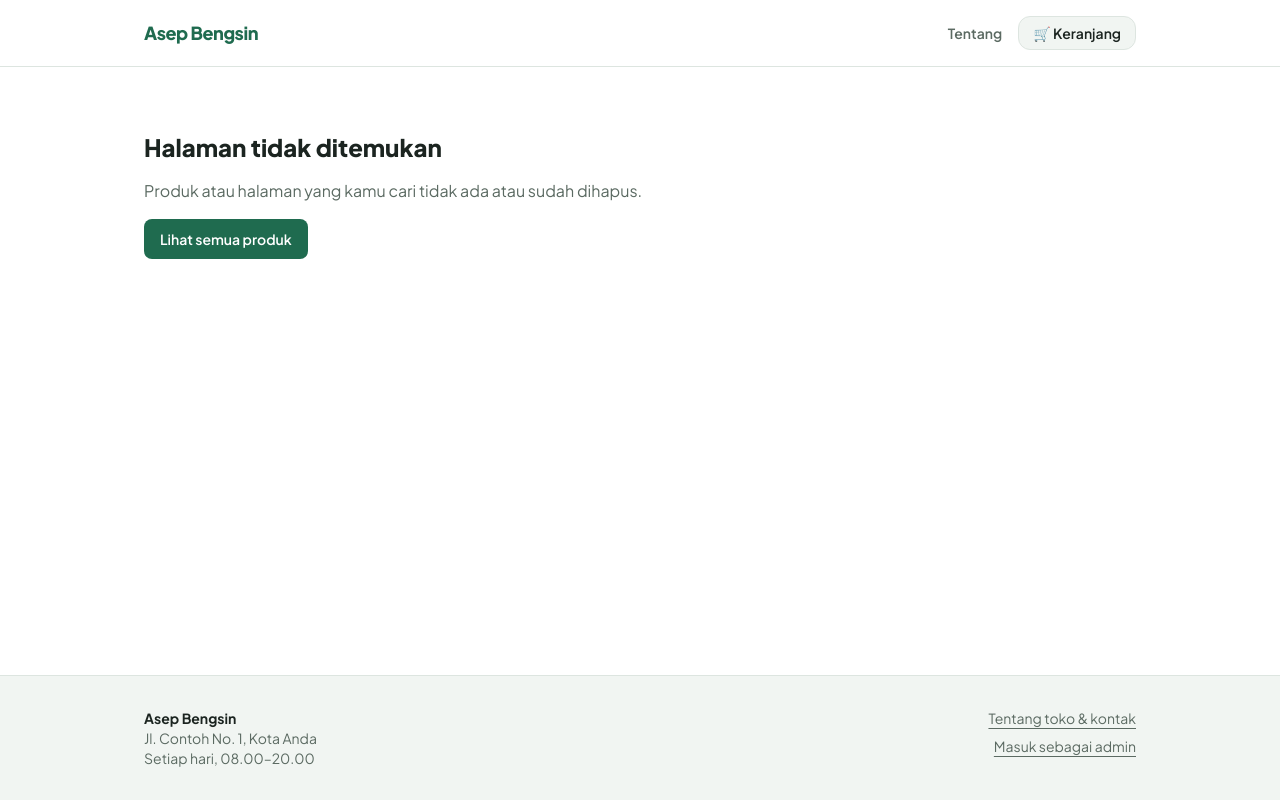
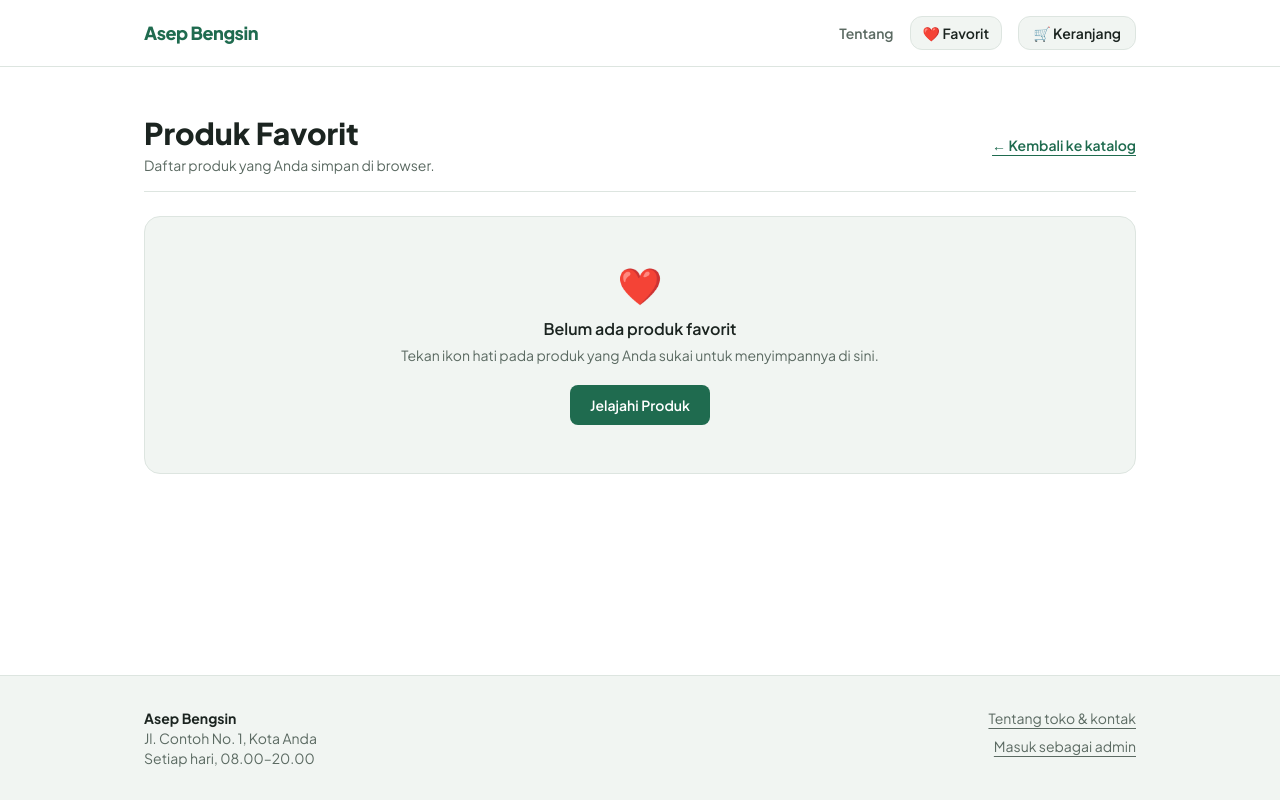
Before and after one commit to abddrhman/katalog-umkm, a Next.js app: page /favorit in a window 1280 px wide. Before the commit this address had no page. Built offline with nearby package versions, Linux system fonts and the light colour scheme.

Commit message:
US-24 Favorit tersimpan di browser

```diff
--- /dev/null
+++ b/app/api/favorit/route.js
@@ -0,0 +1,36 @@
+import { NextResponse } from "next/server";
+import { createServerClient } from "@/lib/supabase/server";
+
+export async function GET(request) {
+  const { searchParams } = new URL(request.url);
+  const idsParam = searchParams.get("ids");
+
+  if (!idsParam) {
+    return NextResponse.json([]);
+  }
+
+  const ids = idsParam
+    .split(",")
+    .map((id) => parseInt(id.trim(), 10))
+    .filter((id) => !isNaN(id));
+
+  if (ids.length === 0) {
+    return NextResponse.json([]);
+  }
+
+  try {
+    const supabase = createServerClient();
+    const { data, error } = await supabase
+      .from("produk")
+      .select("*")
+      .in("id", ids);
+
+    if (error) {
+      return NextResponse.json({ error: error.message }, { status: 500 });
+    }
+
+    return NextResponse.json(data || []);
+  } catch (err) {
+    return NextResponse.json({ error: err.message }, { status: 500 });
+  }
+}
--- /dev/null
+++ b/app/favorit/page.jsx
@@ -0,0 +1,79 @@
+"use client";
+
+import { useEffect, useState } from "react";
+import Link from "next/link";
+import KartuProduk from "@/components/KartuProduk";
+import { useFavorit } from "@/lib/favorit-context";
+import { createClient } from "@supabase/supabase-js";
+
+export default function HalamanFavorit() {
+  const { favoritIds } = useFavorit();
+  const [daftarProduk, setDaftarProduk] = useState([]);
+  const [isLoading, setIsLoading] = useState(true);
+
+  useEffect(() => {
+    async function muatProdukFavorit() {
+      if (favoritIds.length === 0) {
+        setDaftarProduk([]);
+        setIsLoading(false);
+        return;
+      }
+
+      try {
+        const res = await fetch(`/api/favorit?ids=${favoritIds.join(",")}`);
+        if (res.ok) {
+          const data = await res.json();
+          setDaftarProduk(data || []);
+        }
+      } catch {
+        // Fallback
+      }
+      setIsLoading(false);
+    }
+
+    muatProdukFavorit();
+  }, [favoritIds]);
+
+  return (
+    <div className="flex flex-col gap-6 py-8 md:py-12">
+      <div className="flex flex-wrap items-center justify-between gap-4 border-b border-garis pb-4">
+        <div>
+          <h1 className="text-2xl font-extrabold sm:text-3xl">Produk Favorit</h1>
+          <p className="mt-1 text-sm text-teks-lembut">
+            Daftar produk yang Anda simpan di browser.
+          </p>
+        </div>
+        <Link
+          href="/"
+          className="text-sm font-semibold text-utama underline underline-offset-4"
+        >
+          ← Kembali ke katalog
+        </Link>
+      </div>
+
+      {isLoading ? (
+        <p className="py-12 text-center text-sm text-teks-lembut">Memuat produk favorit...</p>
+      ) : favoritIds.length === 0 || daftarProduk.length === 0 ? (
+        <div className="flex flex-col items-center justify-center rounded-2xl border border-garis bg-permukaan p-12 text-center">
+          <span className="text-4xl">❤️</span>
+          <p className="mt-3 font-semibold text-teks">Belum ada produk favorit</p>
+          <p className="mt-1 text-sm text-teks-lembut">
+            Tekan ikon hati pada produk yang Anda sukai untuk menyimpannya di sini.
+          </p>
+          <Link
+            href="/"
+            className="mt-5 inline-flex items-center rounded-lg bg-utama px-5 py-2.5 text-sm font-semibold text-white hover:bg-utama-gelap"
+          >
+            Jelajahi Produk
+          </Link>
+        </div>
+      ) : (
+        <div className="grid grid-cols-2 gap-4 md:grid-cols-3">
+          {daftarProduk.map((produk) => (
+            <KartuProduk key={produk.id} produk={produk} />
+          ))}
+        </div>
+      )}
+    </div>
+  );
+}
--- a/app/layout.jsx
+++ b/app/layout.jsx
@@ -3,6 +3,7 @@ import Header from "@/components/Header";
 import Footer from "@/components/Footer";
 import { toko } from "@/lib/toko";
 import { KeranjangProvider } from "@/lib/keranjang-context";
+import { FavoritProvider } from "@/lib/favorit-context";
 
 export const metadata = {
   title: toko.nama,
@@ -34,9 +35,11 @@ export default function RootLayout({ children }) {
       </head>
       <body className="flex min-h-screen flex-col font-sans antialiased">
         <KeranjangProvider>
-          <Header />
-          <main className="mx-auto w-full max-w-5xl flex-1 px-4">{children}</main>
-          <Footer />
+          <FavoritProvider>
+            <Header />
+            <main className="mx-auto w-full max-w-5xl flex-1 px-4">{children}</main>
+            <Footer />
+          </FavoritProvider>
         </KeranjangProvider>
       </body>
     </html>
--- a/components/Header.jsx
+++ b/components/Header.jsx
@@ -3,9 +3,11 @@
 import Link from "next/link";
 import { toko } from "@/lib/toko";
 import { useKeranjang } from "@/lib/keranjang-context";
+import { useFavorit } from "@/lib/favorit-context";
 
 export default function Header() {
   const { totalItem } = useKeranjang();
+  const { totalFavorit } = useFavorit();
 
   return (
     <header className="sticky top-0 z-40 border-b border-garis bg-latar/90 backdrop-blur-md">
@@ -14,12 +16,24 @@ export default function Header() {
           {toko.nama}
         </Link>
 
-        <div className="flex items-center gap-4">
+        <div className="flex items-center gap-3 sm:gap-4">
           <Link
             href="/tentang"
             className="text-sm font-semibold text-teks-lembut hover:text-utama transition-colors"
           >
             Tentang
+          </Link>
+
+          <Link
+            href="/favorit"
+            className="relative inline-flex items-center gap-1.5 rounded-xl border border-garis bg-permukaan px-3 py-1.5 text-sm font-semibold text-teks hover:border-utama hover:text-utama transition-colors"
+          >
+            <span>❤️ Favorit</span>
+            {totalFavorit > 0 && (
+              <span className="flex h-5 w-5 items-center justify-center rounded-full bg-bahaya text-xs font-bold text-white">
+                {totalFavorit}
+              </span>
+            )}
           </Link>
 
           <Link
--- a/components/KartuProduk.jsx
+++ b/components/KartuProduk.jsx
@@ -1,7 +1,13 @@
+"use client";
+
 import Link from "next/link";
 import { formatRupiah } from "@/lib/format";
+import { useFavorit } from "@/lib/favorit-context";
 
 export default function KartuProduk({ produk }) {
+  const { isFavorit, toggleFavorit } = useFavorit();
+  const terfavorit = isFavorit(produk.id);
+
   const isHabis =
     produk.stok === 0 ||
     produk.status_stok === "habis" ||
@@ -21,6 +27,12 @@ export default function KartuProduk({ produk }) {
     (produk.terlaris ? "Terlaris" : null) ||
     (produk.is_baru || produk.baru ? "Baru" : null);
 
+  const handleKlikFavorit = (e) => {
+    e.preventDefault();
+    e.stopPropagation();
+    toggleFavorit(produk.id);
+  };
+
   return (
     <Link
       href={`/produk/${produk.id}`}
@@ -34,6 +46,17 @@ export default function KartuProduk({ produk }) {
             isHabis ? "opacity-60 grayscale" : ""
           }`}
         />
+
+        {/* Tombol Favorit */}
+        <button
+          type="button"
+          onClick={handleKlikFavorit}
+          aria-label={terfavorit ? "Hapus dari favorit" : "Tambah ke favorit"}
+          className="absolute top-2 left-2 z-10 flex h-8 w-8 items-center justify-center rounded-full bg-latar/80 backdrop-blur-sm text-sm shadow-sm transition-transform hover:scale-110 active:scale-95"
+        >
+          {terfavorit ? "❤️" : "🤍"}
+        </button>
+
         {/* Badge Habis atau Badge Khusus */}
         {isHabis ? (
           <span className="absolute top-2 right-2 rounded-md bg-bahaya px-2 py-0.5 text-xs font-bold text-white shadow-sm">
--- /dev/null
+++ b/lib/favorit-context.jsx
@@ -0,0 +1,66 @@
+"use client";
+
+import { createContext, useContext, useEffect, useState } from "react";
+
+const FavoritContext = createContext();
+
+const FAVORIT_STORAGE_KEY = "katalog_umkm_favorit";
+
+export function FavoritProvider({ children }) {
+  const [favoritIds, setFavoritIds] = useState([]);
+  const [isLoaded, setIsLoaded] = useState(false);
+
+  useEffect(() => {
+    try {
+      const data = localStorage.getItem(FAVORIT_STORAGE_KEY);
+      if (data) {
+        setFavoritIds(JSON.parse(data));
+      }
+    } catch {
+      // Abaikan jika localStorage tidak aktif
+    }
+    setIsLoaded(true);
+  }, []);
+
+  useEffect(() => {
+    if (isLoaded) {
+      try {
+        localStorage.setItem(FAVORIT_STORAGE_KEY, JSON.stringify(favoritIds));
+      } catch {
+        // Abaikan
+      }
+    }
+  }, [favoritIds, isLoaded]);
+
+  const toggleFavorit = (id) => {
+    setFavoritIds((prev) => {
+      if (prev.includes(id)) {
+        return prev.filter((item) => item !== id);
+      }
+      return [...prev, id];
+    });
+  };
+
+  const isFavorit = (id) => favoritIds.includes(id);
+
+  return (
+    <FavoritContext.Provider
+      value={{
+        favoritIds,
+        toggleFavorit,
+        isFavorit,
+        totalFavorit: favoritIds.length,
+      }}
+    >
+      {children}
+    </FavoritContext.Provider>
+  );
+}
+
+export function useFavorit() {
+  const context = useContext(FavoritContext);
+  if (!context) {
+    throw new Error("useFavorit must be used within FavoritProvider");
+  }
+  return context;
+}
```
Also changed, not shown: 1 other file (tests, documents, lock files or other folders).
